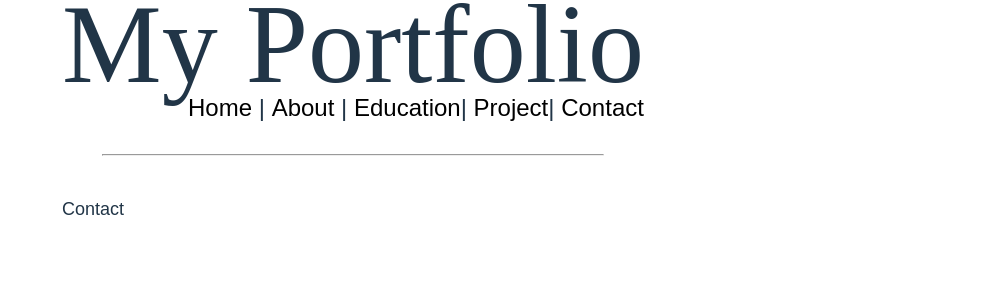
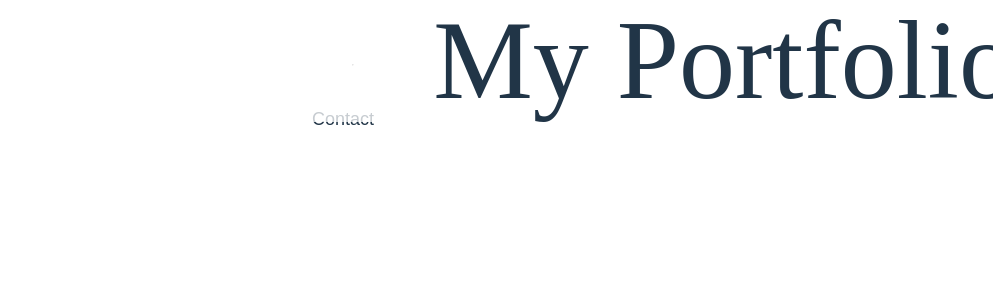
Before and after one commit to ttran375/comp229-lab5, a React (Vite) app in the folder portfolio/client/: page /contact in a window 1280 px wide. Shown: the top 300 px of the page, without its empty margins (287-1280 px from the left). Built offline with nearby package versions, Linux system fonts and the light colour scheme.

Commit message:
Wed, May 22, 2024, 6:56 PM +00:00

```diff
--- a/portfolio/client/Components/Layout.jsx
+++ b/portfolio/client/Components/Layout.jsx
@@ -2,12 +2,27 @@ import { Link } from "react-router-dom";
 export default function Layout() {
   return (
     <>
+      <div
+        style={{
+          position: "fixed",
+          display: "flex",
+          justifyContent: "center",
+          gap: "2rem",
+          background: "rgba(255,255,255,0.75)",
+          padding: "1rem",
+          top: 0,
+          width: "100%",
+          zIndex: 10,
+        }}
+      >
         <h1>My Portfolio</h1>
         <nav>
           <Link to="/">Home</Link> | <Link to="/about">About</Link> |{" "}
           <Link to="/education">Education</Link>|{" "}
           <Link to="/project">Project</Link>| <Link to="/contact">Contact</Link>
         </nav>
+      </div>
+
       <br />
       <hr />
     </>
```
Lines whose indentation alone changed are shown as unchanged.
